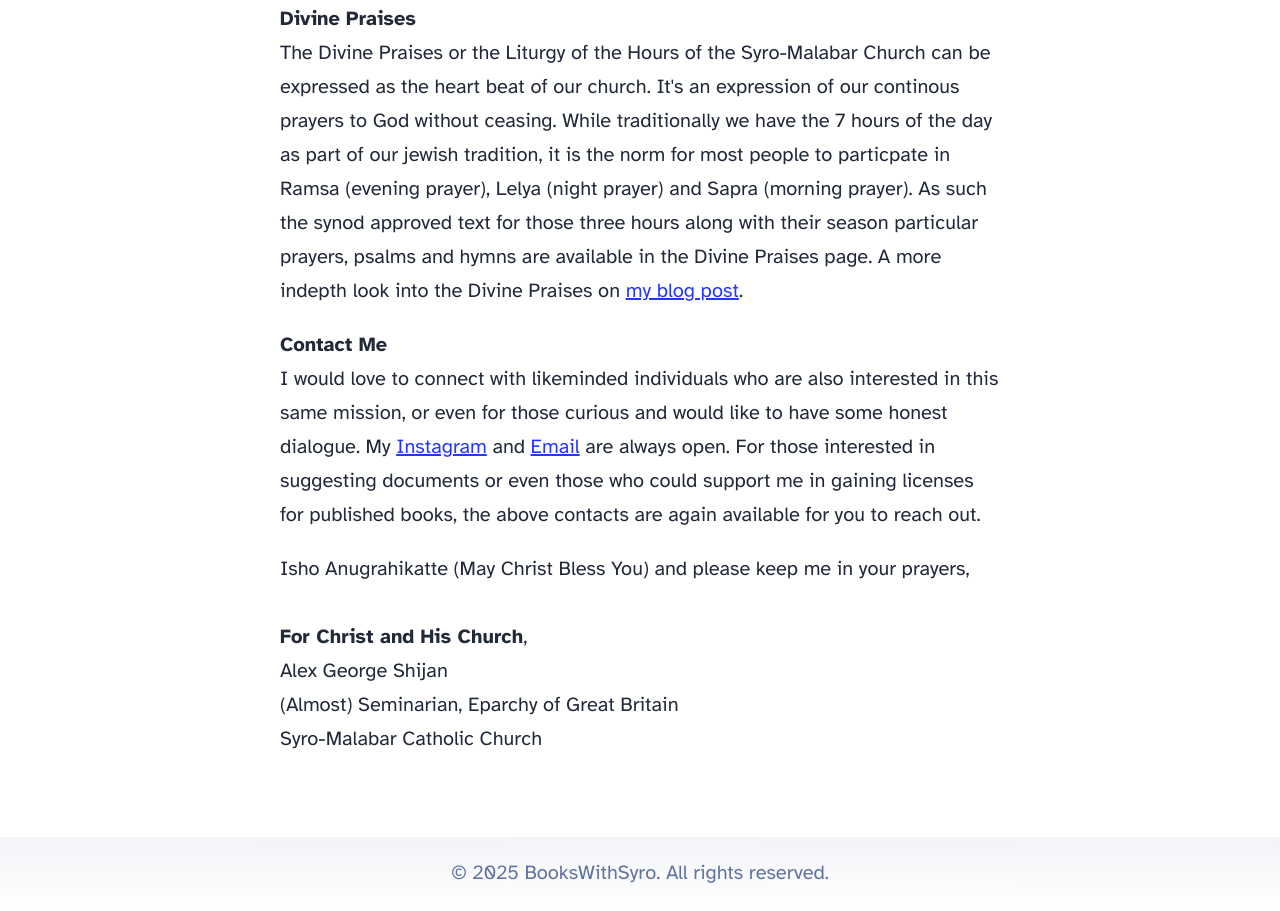
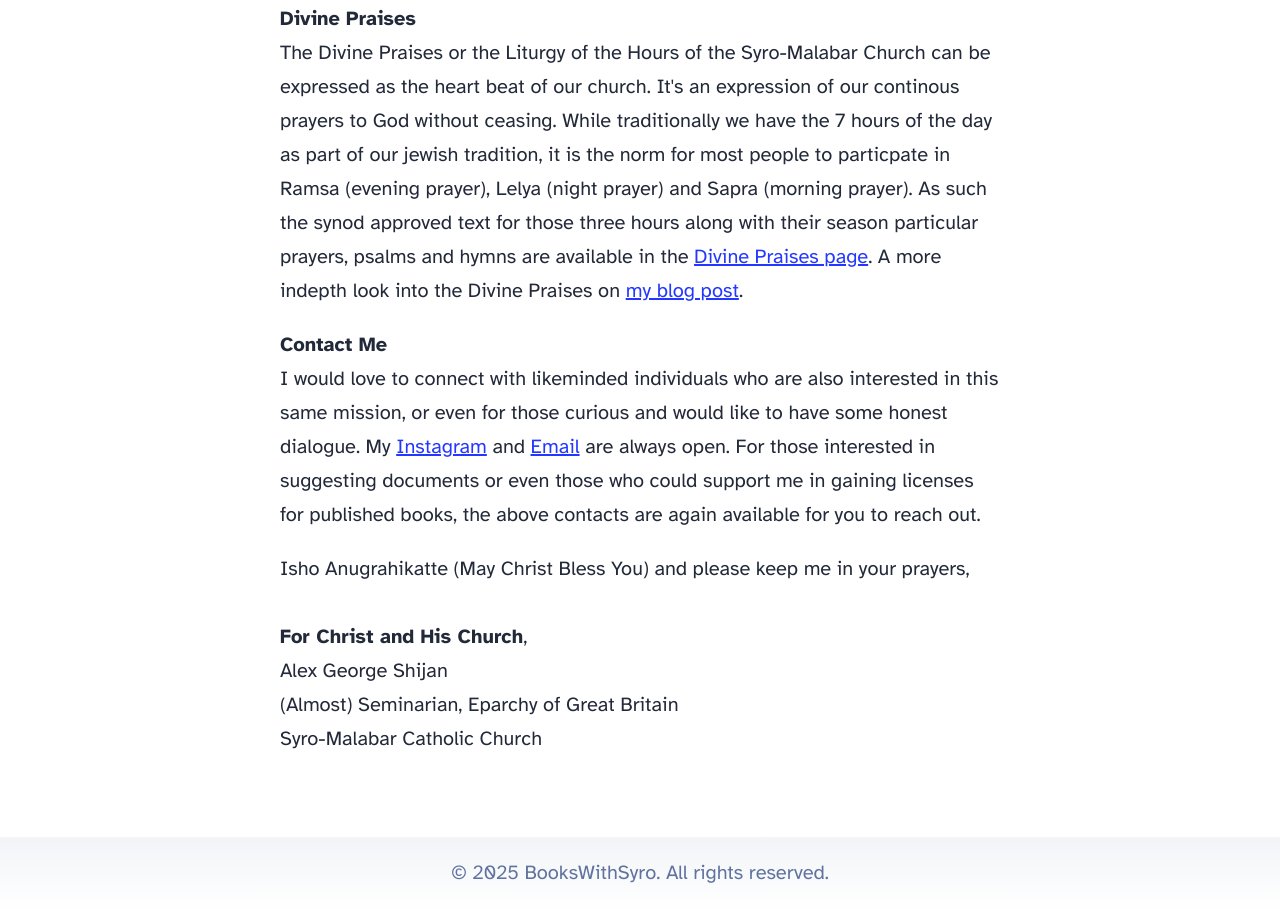
Before and after one commit to alexgshijan/bookswithsyro, an Astro site: page / in a window 1280 px wide. Shown: the part 696-1607 px from the top of the page. Built offline with nearby package versions, Linux system fonts and the light colour scheme; Astro itself is replaced by a stand-in of ours.

Commit message:
Update index.astro

```diff
--- a/src/pages/index.astro
+++ b/src/pages/index.astro
@@ -32,7 +32,7 @@ This is an archive of spiritual texts, prayer books, articles and other pieces o
       </p>
             <p>
 <b>Divine Praises</b><br>
-The Divine Praises or the Liturgy of the Hours of the Syro-Malabar Church can be expressed as the heart beat of our church. It's an expression of our continous prayers to God without ceasing. While traditionally we have the 7 hours of the day as part of our jewish tradition, it is the norm for most people to particpate in Ramsa (evening prayer), Lelya (night prayer) and Sapra (morning prayer). As such the synod approved text for those three hours along with their season particular prayers, psalms and hymns are available in the Divine Praises page. A more indepth look into the Divine Praises on <a href=blog/loth>my blog post</a>.
+The Divine Praises or the Liturgy of the Hours of the Syro-Malabar Church can be expressed as the heart beat of our church. It's an expression of our continous prayers to God without ceasing. While traditionally we have the 7 hours of the day as part of our jewish tradition, it is the norm for most people to particpate in Ramsa (evening prayer), Lelya (night prayer) and Sapra (morning prayer). As such the synod approved text for those three hours along with their season particular prayers, psalms and hymns are available in the <a href=loth>Divine Praises page</a>. A more indepth look into the Divine Praises on <a href=blog/loth>my blog post</a>.
 
       </p>
       <p>
```
